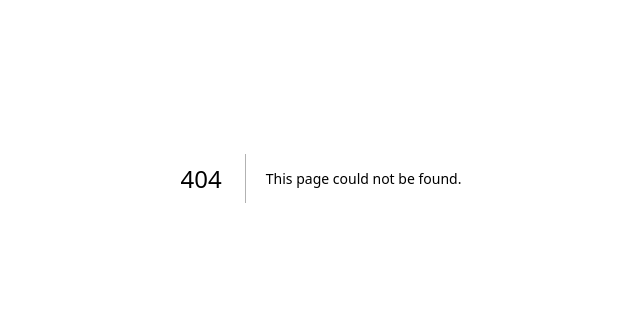
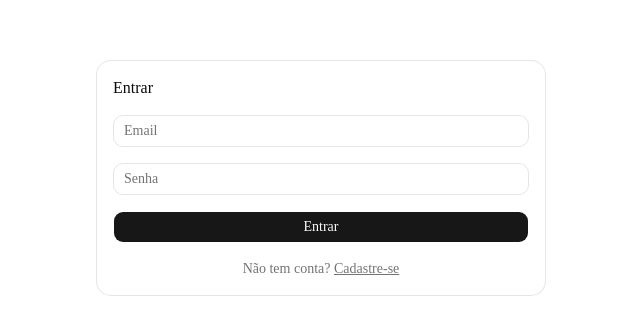
Before and after one commit to Sammuelsantoos/ecommerce-fullstack, a Next.js app in the folder frontend/: page /login in a window 1280 px wide. Before the commit this address had no page. Shown: the part 222-556 px from the top of the page, without its empty margins (319-959 px from the left). Built offline with nearby package versions, Linux system fonts and the light colour scheme; no server answers.

Commit message:
feat(auth): add login and register pages with form validation

```diff
--- /dev/null
+++ b/frontend/src/app/(auth)/login/page.tsx
@@ -0,0 +1,86 @@
+'use client';
+
+import { useState } from 'react';
+import { useRouter } from 'next/navigation';
+import Link from 'next/link';
+import { useForm } from 'react-hook-form';
+import { zodResolver } from '@hookform/resolvers/zod';
+import { z } from 'zod';
+import { toast } from 'sonner';
+import { api } from '@/lib/api';
+import { saveAuth } from '@/lib/auth';
+import { Button } from '@/components/ui/button';
+import { Input } from '@/components/ui/input';
+import { Card, CardContent, CardHeader, CardTitle } from '@/components/ui/card';
+import type { AuthResponse } from '@/types';
+
+const schema = z.object({
+  email: z.string().email('Email inválido'),
+  password: z.string().min(6, 'Mínimo 6 caracteres'),
+});
+
+type FormData = z.infer<typeof schema>;
+
+export default function LoginPage() {
+  const router = useRouter();
+  const [loading, setLoading] = useState(false);
+  const form = useForm<FormData>({ resolver: zodResolver(schema) });
+
+  const onSubmit = async (data: FormData) => {
+    try {
+      setLoading(true);
+      const res = await api.post<AuthResponse>('/auth/login', data);
+      saveAuth(res.data.access_token);
+      toast.success('Login realizado!');
+      router.push('/');
+      router.refresh();
+    } catch {
+      toast.error('Credenciais inválidas');
+    } finally {
+      setLoading(false);
+    }
+  };
+
+  return (
+    <div className="flex min-h-screen items-center justify-center p-4">
+      <Card className="w-full max-w-md">
+        <CardHeader>
+          <CardTitle>Entrar</CardTitle>
+        </CardHeader>
+        <CardContent>
+          <form onSubmit={form.handleSubmit(onSubmit)} className="space-y-4">
+            <div>
+              <Input placeholder="Email" {...form.register('email')} />
+              {form.formState.errors.email && (
+                <p className="mt-1 text-sm text-red-500">
+                  {form.formState.errors.email.message}
+                </p>
+              )}
+            </div>
+            <div>
+              <Input
+                type="password"
+                placeholder="Senha"
+                {...form.register('password')}
+              />
+              {form.formState.errors.password && (
+                <p className="mt-1 text-sm text-red-500">
+                  {form.formState.errors.password.message}
+                </p>
+              )}
+            </div>
+            <Button type="submit" className="w-full" disabled={loading}>
+              {loading ? 'Entrando...' : 'Entrar'}
+            </Button>
+            <p className="text-center text-sm text-muted-foreground">
+              Não tem conta?{' '}
+              <Link href="/register" className="underline">
+                Cadastre-se
+              </Link>
+            </p>
+          </form>
+        </CardContent>
+      </Card>
+    </div>
+  );
+}
--- /dev/null
+++ b/frontend/src/app/(auth)/register/page.tsx
@@ -0,0 +1,95 @@
+'use client';
+
+import { useState } from 'react';
+import { useRouter } from 'next/navigation';
+import Link from 'next/link';
+import { useForm } from 'react-hook-form';
+import { zodResolver } from '@hookform/resolvers/zod';
+import { z } from 'zod';
+import { toast } from 'sonner';
+import { api } from '@/lib/api';
+import { saveAuth } from '@/lib/auth';
+import { Button } from '@/components/ui/button';
+import { Input } from '@/components/ui/input';
+import { Card, CardContent, CardHeader, CardTitle } from '@/components/ui/card';
+import type { AuthResponse } from '@/types';
+
+const schema = z.object({
+  name: z.string().min(2, 'Nome muito curto'),
+  email: z.string().email('Email inválido'),
+  password: z.string().min(6, 'Mínimo 6 caracteres'),
+});
+
+type FormData = z.infer<typeof schema>;
+
+export default function RegisterPage() {
+  const router = useRouter();
+  const [loading, setLoading] = useState(false);
+  const form = useForm<FormData>({ resolver: zodResolver(schema) });
+
+  const onSubmit = async (data: FormData) => {
+    try {
+      setLoading(true);
+      const res = await api.post<AuthResponse>('/auth/register', data);
+      saveAuth(res.data.access_token);
+      toast.success('Conta criada!');
+      router.push('/');
+      router.refresh();
+    } catch {
+      toast.error('Erro ao criar conta (email pode já estar em uso)');
+    } finally {
+      setLoading(false);
+    }
+  };
+
+  return (
+    <div className="flex min-h-screen items-center justify-center p-4">
+      <Card className="w-full max-w-md">
+        <CardHeader>
+          <CardTitle>Criar conta</CardTitle>
+        </CardHeader>
+        <CardContent>
+          <form onSubmit={form.handleSubmit(onSubmit)} className="space-y-4">
+            <div>
+              <Input placeholder="Nome" {...form.register('name')} />
+              {form.formState.errors.name && (
+                <p className="mt-1 text-sm text-red-500">
+                  {form.formState.errors.name.message}
+                </p>
+              )}
+            </div>
+            <div>
+              <Input placeholder="Email" {...form.register('email')} />
+              {form.formState.errors.email && (
+                <p className="mt-1 text-sm text-red-500">
+                  {form.formState.errors.email.message}
+                </p>
+              )}
+            </div>
+            <div>
+              <Input
+                type="password"
+                placeholder="Senha"
+                {...form.register('password')}
+              />
+              {form.formState.errors.password && (
+                <p className="mt-1 text-sm text-red-500">
+                  {form.formState.errors.password.message}
+                </p>
+              )}
+            </div>
+            <Button type="submit" className="w-full" disabled={loading}>
+              {loading ? 'Criando...' : 'Criar conta'}
+            </Button>
+            <p className="text-center text-sm text-muted-foreground">
+              Já tem conta?{' '}
+              <Link href="/login" className="underline">
+                Entrar
+              </Link>
+            </p>
+          </form>
+        </CardContent>
+      </Card>
+    </div>
+  );
+}
--- a/frontend/src/app/layout.tsx
+++ b/frontend/src/app/layout.tsx
@@ -1,29 +1,32 @@
-import type { Metadata } from "next";
-import { Geist, Geist_Mono } from "next/font/google";
-import "./globals.css";
+import type { Metadata } from 'next';
+import { Geist, Geist_Mono } from 'next/font/google';
+import { Toaster } from '@/components/ui/sonner';
+import './globals.css';
 
 const geistSans = Geist({
-  variable: "--font-geist-sans",
-  subsets: ["latin"],
+  variable: '--font-geist-sans',
+  subsets: ['latin'],
 });
 
 const geistMono = Geist_Mono({
-  variable: "--font-geist-mono",
-  subsets: ["latin"],
+  variable: '--font-geist-mono',
+  subsets: ['latin'],
 });
 
 export const metadata: Metadata = {
-  title: "Create Next App",
-  description: "Generated by create next app",
+  title: 'TechStore',
+  description: 'E-commerce full-stack',
 };
 
-export default function RootLayout({ children }: LayoutProps<"/">) {
+export default function RootLayout({
+  children,
+}: Readonly<{ children: React.ReactNode }>) {
   return (
-    <html
-      lang="en"
-      className={`${geistSans.variable} ${geistMono.variable} h-full antialiased`}
-    >
-      <body className="min-h-full flex flex-col">{children}</body>
+    <html lang="pt-BR">
+      <body className={`${geistSans.variable} ${geistMono.variable} antialiased`}>
+        {children}
+        <Toaster richColors position="top-right" />
+      </body>
     </html>
   );
 }
--- /dev/null
+++ b/frontend/src/hooks/use-auth.ts
@@ -0,0 +1,17 @@
+'use client';
+
+import { useEffect, useState } from 'react';
+import { getUser, isAuthenticated } from '@/lib/auth';
+import type { User } from '@/types';
+
+export function useAuth() {
+  const [user, setUser] = useState<User | null>(null);
+  const [loading, setLoading] = useState(true);
+
+  useEffect(() => {
+    setUser(getUser());
+    setLoading(false);
+  }, []);
+
+  return { user, loading, isAuth: isAuthenticated() };
+}
```
